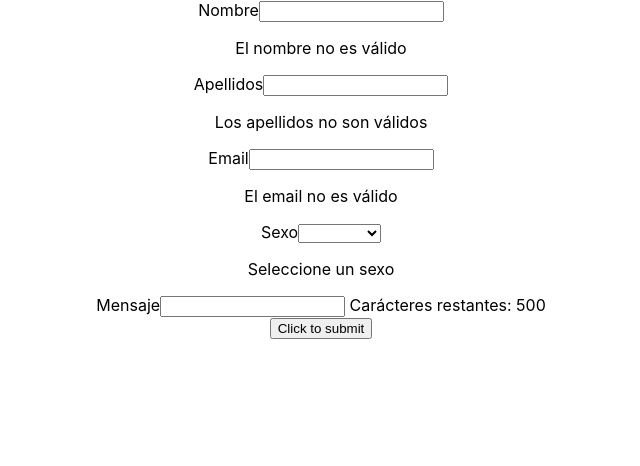
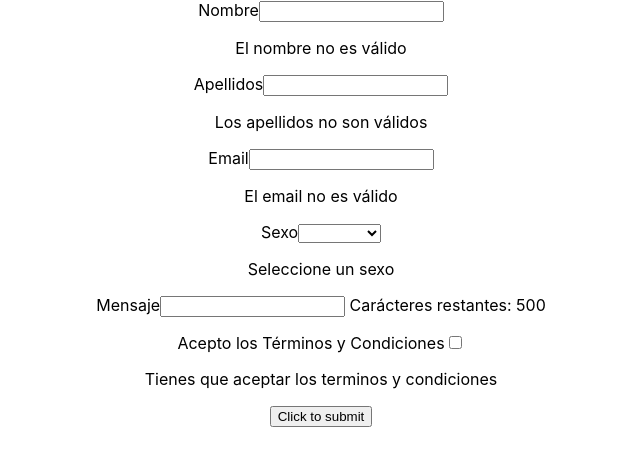
Before and after one commit to MarioNadal/DIActividad6, a React (Create React App) app: page / in a window 1280 px wide. Shown: the top 466 px of the page, without its empty margins (319-959 px from the left). Built offline with nearby package versions, Linux system fonts and the light colour scheme.

Commit message:
Queda controlar todo en general, checkbox bien verificado y añadir estilos

```diff
--- a/src/Formulario.js
+++ b/src/Formulario.js
@@ -6,12 +6,14 @@ function Formulario() {
     const [enteredEmail, setEnteredEmail] = useState(' ');
     const [enteredSexo, setEnteredSexo] = useState(' ');
     const [enteredMensaje, setEnteredMensaje] = useState('');
+    const [enteredTerminos, setEnteredTerminos] = useState('');
 
     const [nombreIncorrecto, setNombreIncorrecto] = useState("");
     const [apellidosIncorrecto, setApellidosIncorrecto] = useState("");
     const [emailIncorrecto, setEmailIncorrecto] = useState("");
     const [sexoIncorrecto, setSexoIncorrecto] = useState("");
     const [mensajeIncorrecto, setMensajeIncorrecto] = useState("");
+    const [terminosIncorrecto, setTerminosIncorrecto] = useState("");
 
 
 
@@ -29,6 +31,9 @@ function Formulario() {
     }
     function updateMensaje(event){
         setEnteredMensaje(event.target.value);
+    }
+    function updateTerminos(event){
+        setEnteredTerminos(event.target.value);
     }
 
     const validateName = useCallback(
@@ -82,6 +87,17 @@ function Formulario() {
         },
         [enteredMensaje]
     )
+    const validateTerminos = useCallback(
+        function() {
+            let checkboxTerminos = document.getElementById("checkboxTerminos");
+            if(checkboxTerminos.checked === false){
+                setTerminosIncorrecto(<p>Tienes que aceptar los terminos y condiciones</p>)
+            }else{
+                setTerminosIncorrecto(<span></span>)
+            }
+        },
+        [enteredTerminos]
+    )
 
     useEffect(
         function(){
@@ -112,6 +128,12 @@ function Formulario() {
             validateMensaje();
         },
         [validateMensaje]
+    );
+    useEffect(
+        function(){
+            validateTerminos();
+        },
+        [validateTerminos]
     );
 
 
@@ -147,6 +169,10 @@ function Formulario() {
                 <label>Mensaje</label>
                 <input trpe="mensaje" onChange={updateMensaje}/>
                 {mensajeIncorrecto}
+                <p></p>
+                <label>Acepto los Términos y Condiciones</label>
+                <input type="checkbox" id="checkboxTerminos" onChange={updateTerminos}/>
+                {terminosIncorrecto}
             </div>
             <button type = 'submit'>Click to submit</button>
         </form>
```
